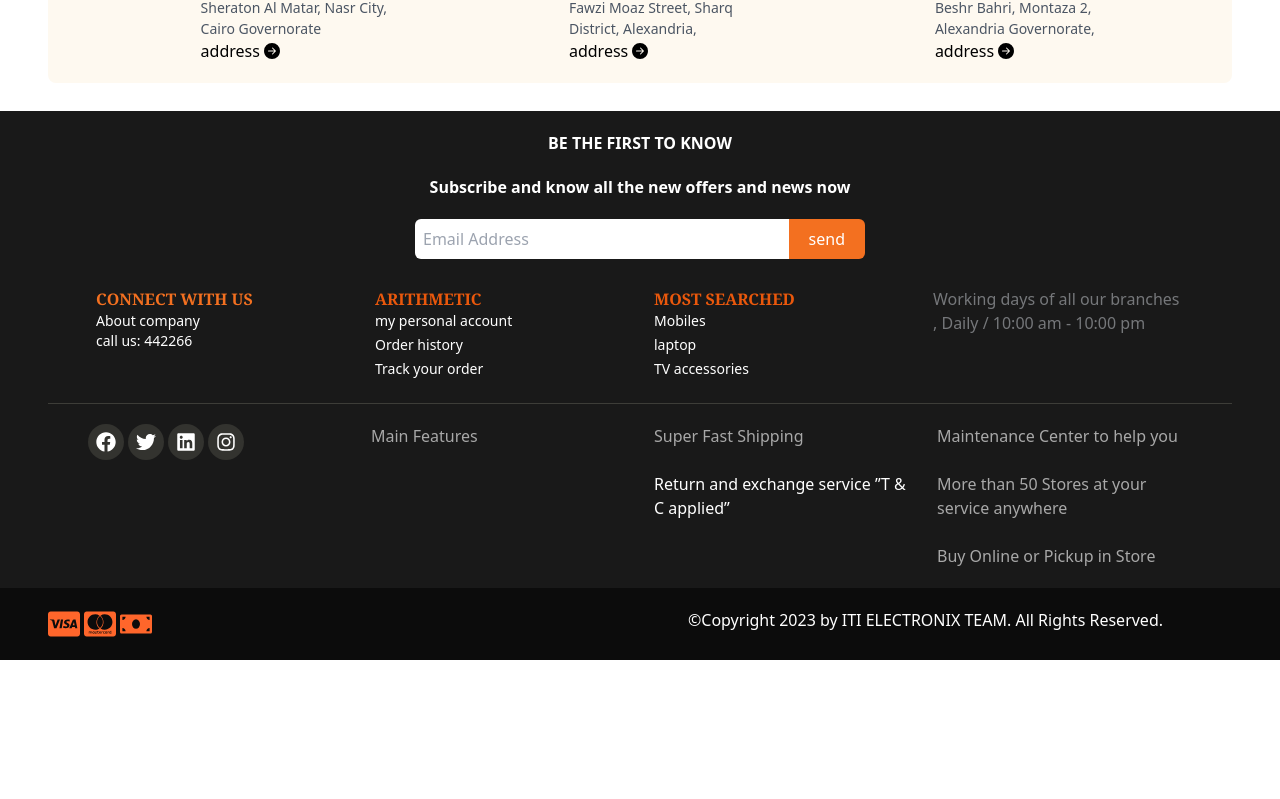
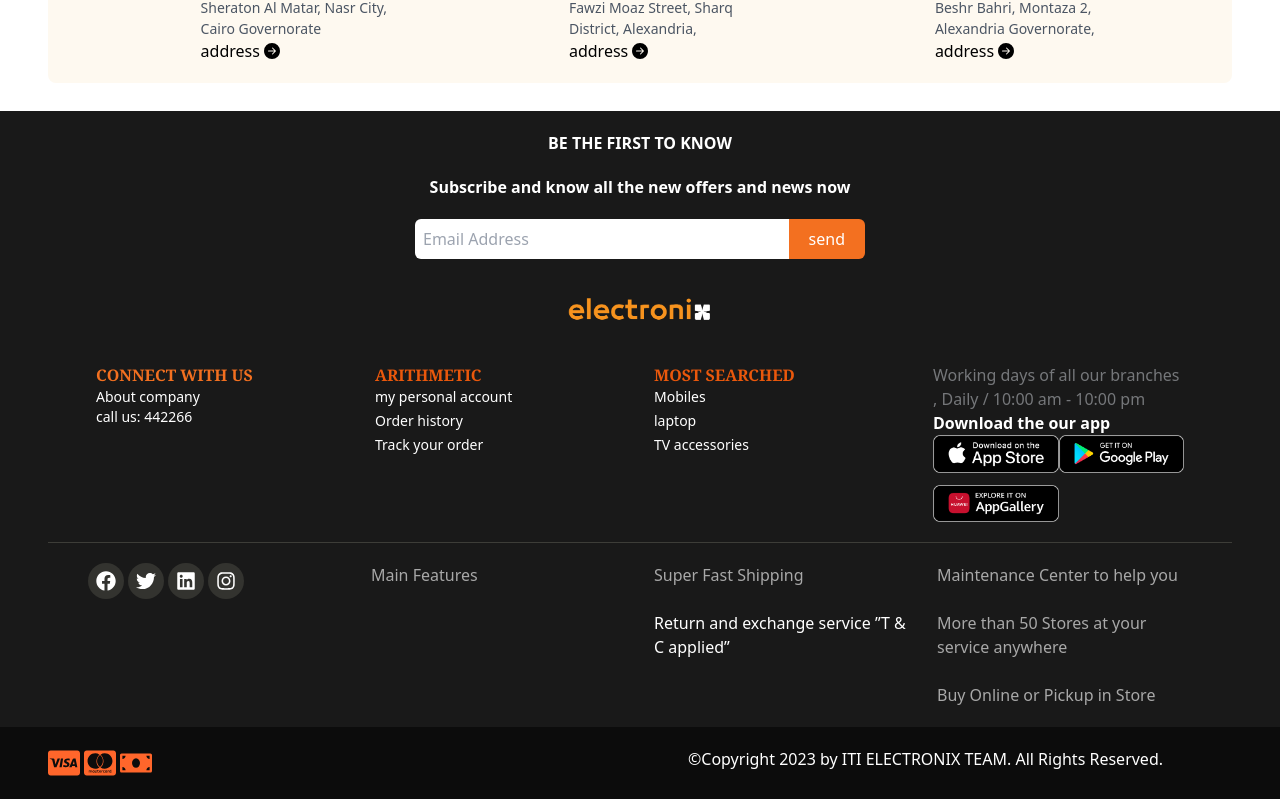
Before and after one commit to eslamsobhy/ecommerce-front-end, a React (Vite) app: page /Techservices in a window 1280 px wide. Shown: the part 963-1762 px from the top of the page. Before the commit the page ends 1623 px from the top, so only its background shows below. Built offline with nearby package versions, Linux system fonts and the light colour scheme.

Commit message:
add logo && download app links

```diff
--- a/src/components/Footer.jsx
+++ b/src/components/Footer.jsx
@@ -64,7 +64,11 @@ const Footer = () => {
             <span className="ml-2">Kindly check your email !</span>
             </div>
           )}
-
+            <img
+              className="flex items-center w-36 m-auto"
+              src="/public/assets/logo/main 2.png"
+              alt="Electronix"
+            />
         </header>
         <section className="grid grid-cols-4 pb-5 border-b gap-7 border-[#3d3d38]  px-12 mx-12">
           <div className="col-span-4 md:col-span-1">
@@ -106,7 +110,7 @@ const Footer = () => {
               Working days of all our branches , Daily / 10:00 am - 10:00 pm{" "}
             </p>
 
-            {/* <p className="text-white font-bold ">Download the our app </p>
+            <p className="text-white font-bold ">Download the our app </p>
 
             <div className="grid  grid-cols-2 mx-auto gap-y-3">
               <div className=" max-w-[240px] ">
@@ -118,7 +122,7 @@ const Footer = () => {
               <div className=" max-w-[240px] ">
                 <img src="../../public/huawei_new.png"></img>
               </div>
-            </div> */}
+            </div>
           </div>
         </section>
         <section className="grid grid-cols-4 py-5 gap-7  px-12 mx-10">
```
